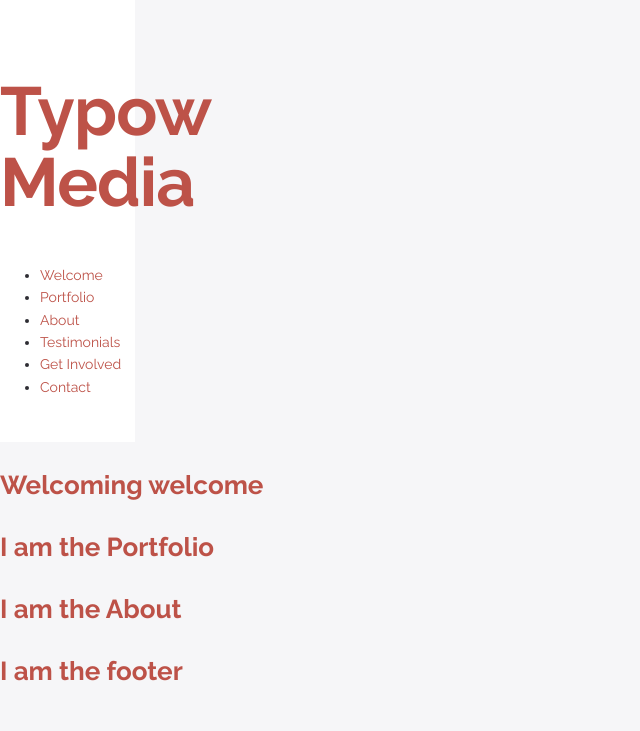
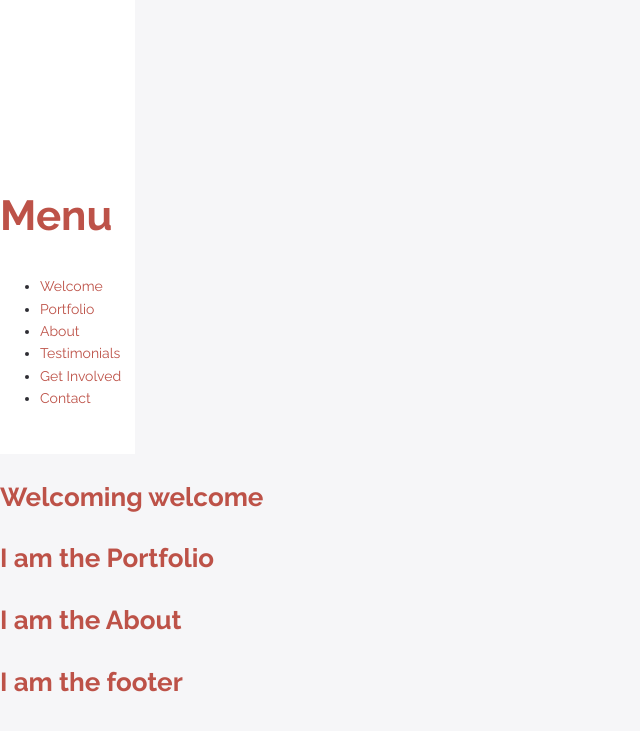
Before and after one commit to lespinalrivera/typow-media, a Jekyll site: the page built from index.html, in a window 1280 px wide. Shown: the top 731 px of the page, without its empty margins (0-640 px from the left). Built offline with Jekyll 4.4.1, drawn with Linux system fonts in a browser that asks for light colours; Markdown is read by kramdown in place of the engine named in the settings.

Commit message:
adding a bit of changes

```diff
--- a/_includes/header.html
+++ b/_includes/header.html
@@ -1 +1 @@
-<header><h1 class="logo">Typow Media</h1><nav><ul><li><a href="#welcome">Welcome</a></li><li><a href="#portfolio">Portfolio</a></li><li><a href="#about">About</a></li><li><a href="#testimonials">Testimonials</a></li><li><a href="#get-involved">Get Involved</a></li><li><a href="#contact">Contact</a></li></ul></nav></header>
+<header><h1 class="logo">Typow Media</h1><h2 id="main-nav" class="c-nav--trigger js-nav--toggle">Menu</h2><nav><ul><li><a href="#welcome">Welcome</a></li><li><a href="#portfolio">Portfolio</a></li><li><a href="#about">About</a></li><li><a href="#testimonials">Testimonials</a></li><li><a href="#get-involved">Get Involved</a></li><li><a href="#contact">Contact</a></li></ul></nav></header>
--- a/_jadefiles/header.jade
+++ b/_jadefiles/header.jade
@@ -1,6 +1,6 @@
 header
   h1.logo Typow Media
-
+  h2#main-nav.c-nav--trigger.js-nav--toggle Menu
   nav
     ul
       li: a(href="#welcome") Welcome
--- a/assets/css/style.css
+++ b/assets/css/style.css
@@ -478,3 +478,7 @@ header {
   width: 135px;
   background: white;
   padding: 30px 0; }
+  header .logo {
+    overflow: hidden;
+    text-indent: 101%;
+    white-space: nowrap; }
```
